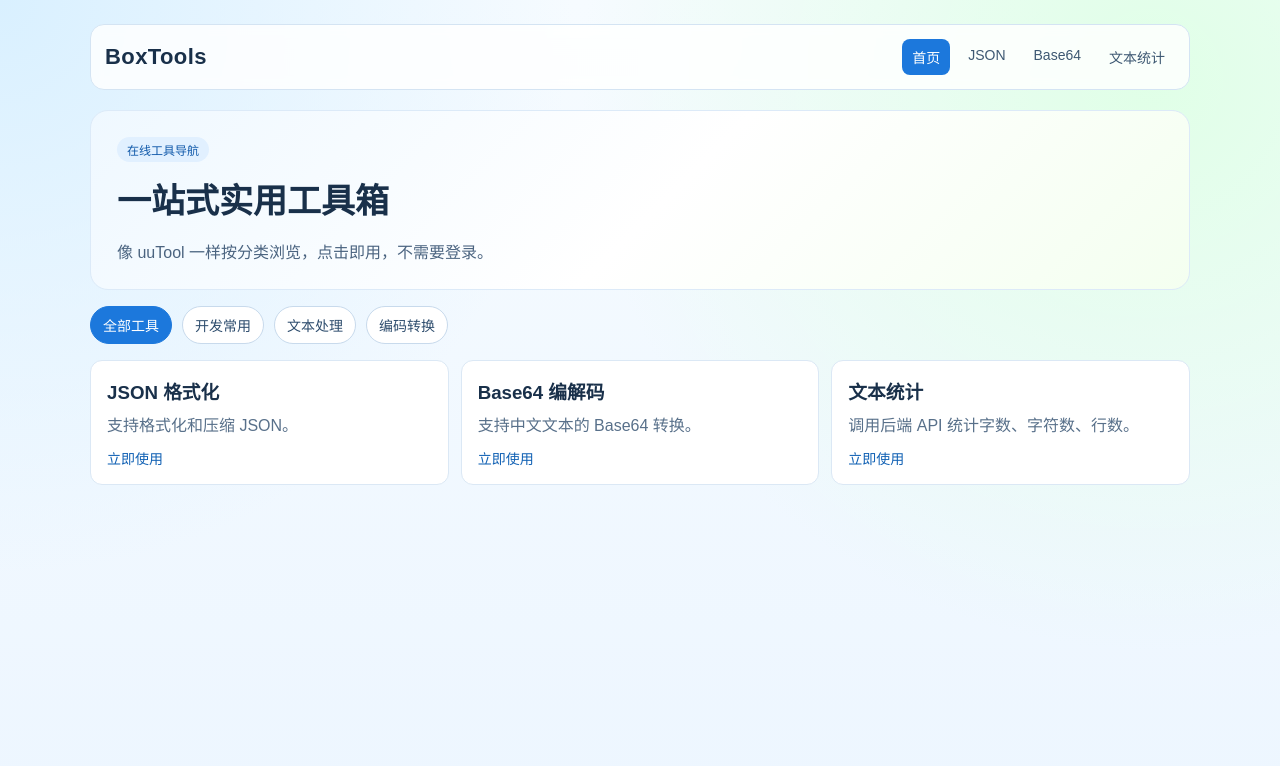
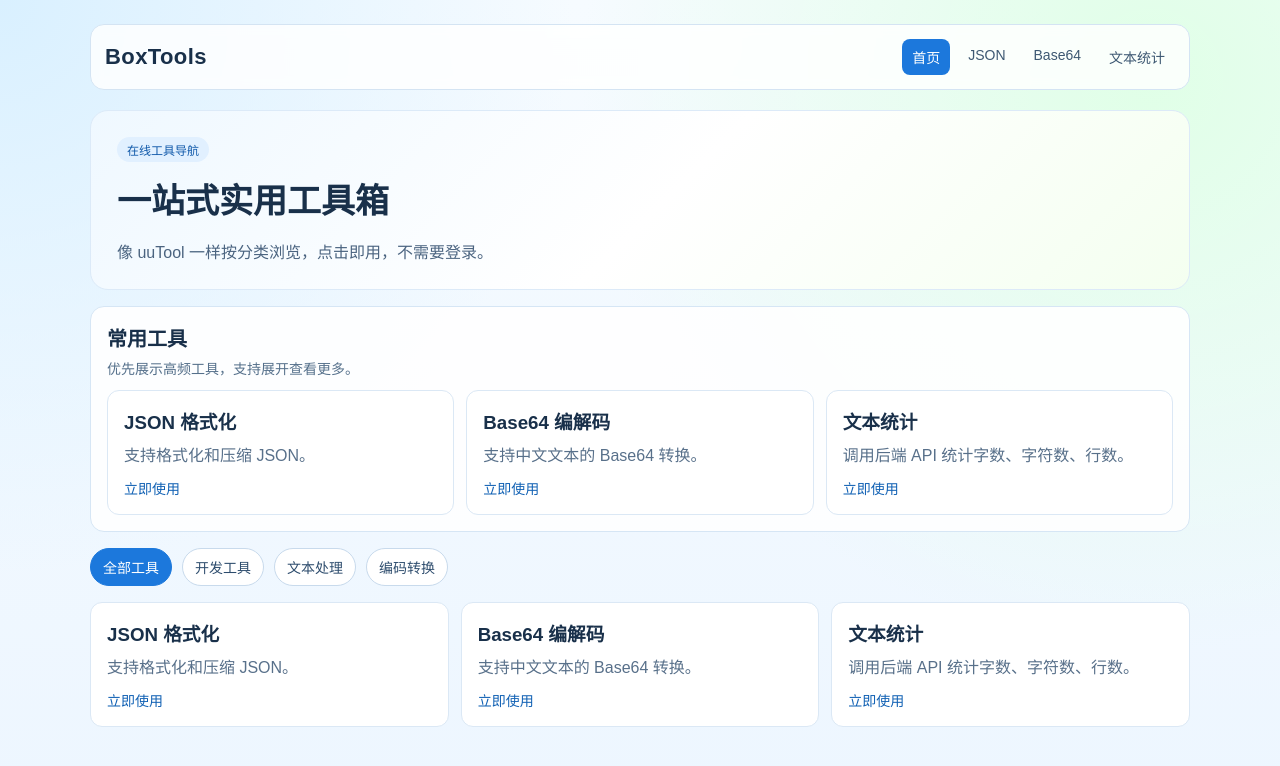
Before and after one commit to love-Liushuang/tools, a React (Vite) app in the folder client/: page / in a window 1280 px wide. Shown: the top 766 px of the page. Built offline with nearby package versions, Linux system fonts and the light colour scheme.

Commit message:
feat:增加常用工具

```diff
--- a/client/src/data/tools.js
+++ b/client/src/data/tools.js
@@ -1,6 +1,6 @@
 export const categories = [
   { key: 'all', label: '全部工具' },
-  { key: 'dev', label: '开发常用' },
+  { key: 'dev', label: '开发工具' },
   { key: 'text', label: '文本处理' },
   { key: 'encode', label: '编码转换' }
 ];
@@ -28,3 +28,5 @@ export const tools = [
     path: '/tools/text-stats'
   }
 ];
+
+export const featuredToolIds = ['json-formatter', 'base64', 'text-stats'];
--- a/client/src/pages/HomePage.jsx
+++ b/client/src/pages/HomePage.jsx
@@ -1,9 +1,27 @@
 import { useMemo, useState } from 'react';
 import { Link } from 'react-router-dom';
-import { categories, tools } from '../data/tools';
+import { categories, featuredToolIds, tools } from '../data/tools';
+
+const FEATURED_DEFAULT_COUNT = 6;
 
 function HomePage() {
   const [activeCategory, setActiveCategory] = useState('all');
+  const [featuredExpanded, setFeaturedExpanded] = useState(false);
+
+  const featuredTools = useMemo(() => {
+    return featuredToolIds
+      .map((toolId) => tools.find((tool) => tool.id === toolId))
+      .filter(Boolean);
+  }, []);
+
+  const visibleFeaturedTools = useMemo(() => {
+    if (featuredExpanded) {
+      return featuredTools;
+    }
+    return featuredTools.slice(0, FEATURED_DEFAULT_COUNT);
+  }, [featuredExpanded, featuredTools]);
+
+  const hasMoreFeatured = featuredTools.length > FEATURED_DEFAULT_COUNT;
 
   const visibleTools = useMemo(() => {
     if (activeCategory === 'all') {
@@ -19,6 +37,35 @@ function HomePage() {
         <h1>一站式实用工具箱</h1>
         <p className="hero-desc">像 uuTool 一样按分类浏览，点击即用，不需要登录。</p>
       </section>
+
+      {featuredTools.length ? (
+        <section className="featured-block">
+          <div className="featured-head">
+            <div>
+              <h2>常用工具</h2>
+              <p>优先展示高频工具，支持展开查看更多。</p>
+            </div>
+            {hasMoreFeatured ? (
+              <button
+                className="featured-toggle"
+                onClick={() => setFeaturedExpanded((prev) => !prev)}
+                type="button"
+              >
+                {featuredExpanded ? '收起' : '展开全部'}
+              </button>
+            ) : null}
+          </div>
+          <div className="tool-grid">
+            {visibleFeaturedTools.map((tool) => (
+              <Link className="tool-item" key={`featured-${tool.id}`} to={tool.path}>
+                <h3>{tool.name}</h3>
+                <p>{tool.desc}</p>
+                <span>立即使用</span>
+              </Link>
+            ))}
+          </div>
+        </section>
+      ) : null}
 
       <section className="category-bar">
         {categories.map((category) => (
--- a/client/src/styles.css
+++ b/client/src/styles.css
@@ -95,6 +95,46 @@ a {
 .hero-desc {
   margin-bottom: 0;
   color: #4b6480;
+}
+
+.featured-block {
+  margin-bottom: 16px;
+  padding: 16px;
+  border: 1px solid #d6e6f5;
+  border-radius: 14px;
+  background: rgba(255, 255, 255, 0.9);
+}
+
+.featured-head {
+  display: flex;
+  flex-wrap: wrap;
+  align-items: flex-start;
+  justify-content: space-between;
+  gap: 12px;
+  margin-bottom: 12px;
+}
+
+.featured-head h2 {
+  margin: 0;
+  font-size: 20px;
+}
+
+.featured-head p {
+  margin: 6px 0 0;
+  color: #55708b;
+  font-size: 14px;
+}
+
+.featured-toggle {
+  border: 1px solid #c0d6ec;
+  border-radius: 999px;
+  background: #f4f9ff;
+  color: #1f5f97;
+  padding: 7px 12px;
+}
+
+.featured-toggle:hover {
+  background: #eaf4ff;
 }
 
 .category-bar {
```
Also changed, not shown: 2 other files (tests, documents, lock files or other folders).
